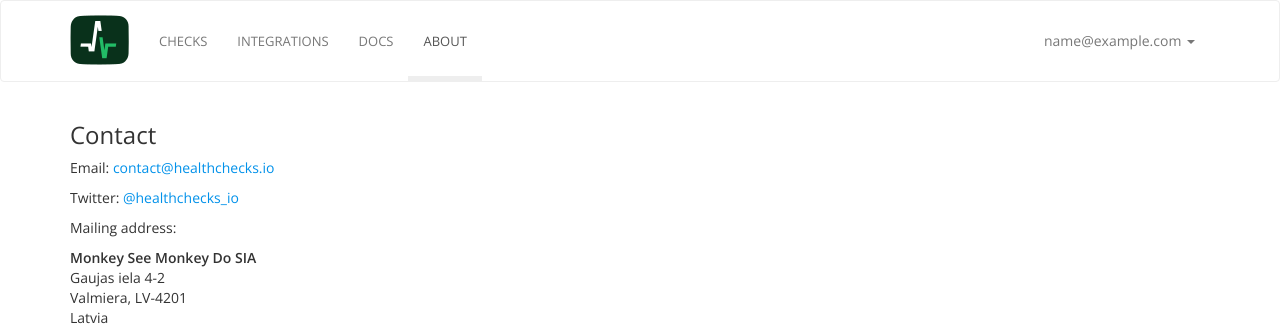
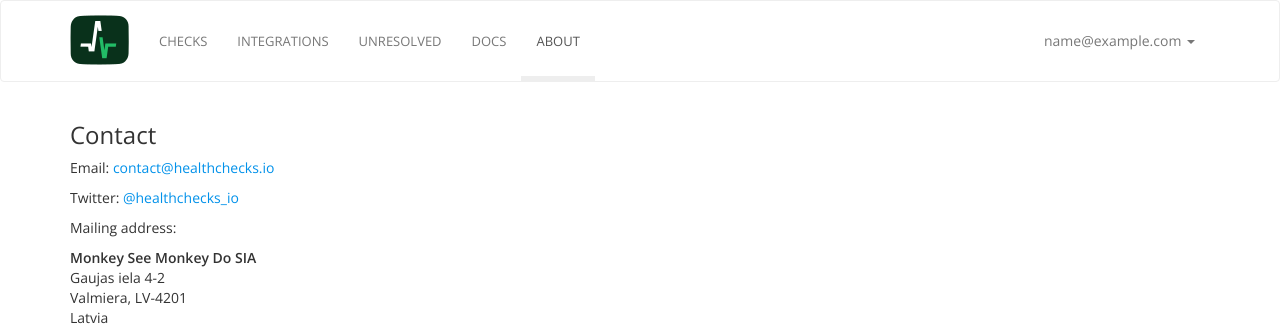
Before and after one commit to andela/healthchecks-a-team, a Django app: page /about/ in a window 1280 px wide. Shown: the top 328 px of the page. Run offline with Django 3.2, Linux system fonts and the light colour scheme; the visitor is signed in with stand-in values (Sample User, id 1); data comes from the database, SQL or seed files in the repository; parts of the project's set-up code (start-up, migrations or seed data) failed here and were passed over; some libraries are stand-ins or nearby versions.

Commit message:
[Feature]add unresolved tab option

```diff
--- a/templates/base.html
+++ b/templates/base.html
@@ -79,6 +79,9 @@
 
                     <li {% if page == 'channels' %} class="active" {% endif %}>
                         <a href="{% url 'hc-channels' %}">Integrations</a>
+                    </li>
+                    <li>
+                        <a>Unresolved</a>
                     </li>
 
                 {% endif %}
```
